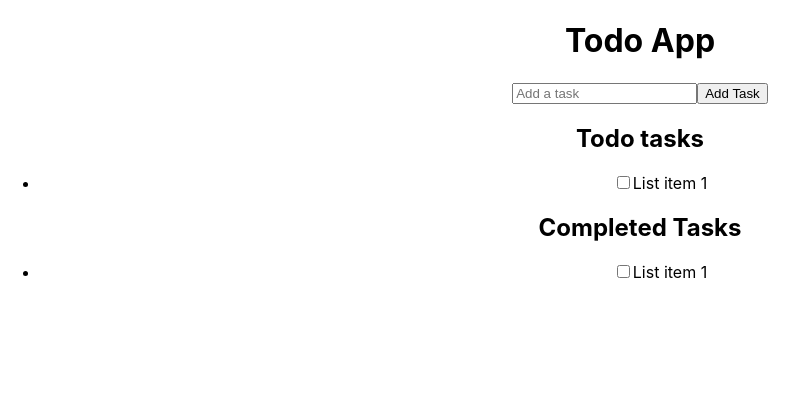
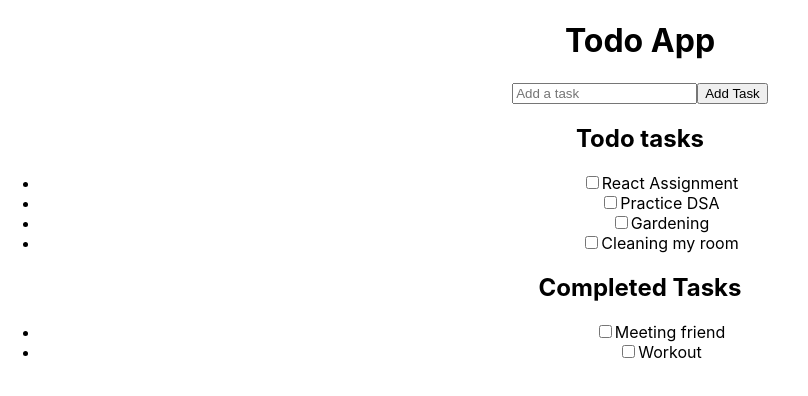
Before and after one commit to pesto-students/p4--indranil-dhanunjayalakshmi, a React (Create React App) app in the folder Week-9/todo-app/: page / in a window 1280 px wide. Shown: the top 396 px of the page, without its empty margins (0-808 px from the left). Built offline with nearby package versions, Linux system fonts and the light colour scheme.

Commit message:
Added the functionality to display the tasks

```diff
--- a/Week-9/todo-app/src/App.js
+++ b/Week-9/todo-app/src/App.js
@@ -1,6 +1,15 @@
 import "./App.css";
 
 function App() {
+  const todoList = [
+    { id: 1, text: "React Assignment", completed: false },
+    { id: 2, text: "Meeting friend", completed: true },
+    { id: 3, text: "Practice DSA", completed: false },
+    { id: 4, text: "Workout", completed: true },
+    { id: 5, text: "Gardening", completed: false },
+    { id: 6, text: "Cleaning my room", completed: false },
+  ];
+
   return (
     <div className="App">
       <div className="heading">
@@ -15,20 +24,28 @@ function App() {
       <div className="todotasks">
         <h2>Todo tasks</h2>
         <ul>
-          <li>
-            <input type="checkbox" className="checkItem" />
-            <span>List item 1</span>
-          </li>
+          {todoList
+            .filter((item) => !item.completed)
+            .map((item) => (
+              <li key={item.id}>
+                <input type="checkbox" className="checkItem" />
+                <span>{item.text}</span>
+              </li>
+            ))}
         </ul>
       </div>
 
       <div className="completedTasks">
         <h2>Completed Tasks</h2>
         <ul>
-          <li>
-            <input type="checkbox" className="checkItem" />
-            <span>List item 1</span>
-          </li>
+          {todoList
+            .filter((item) => item.completed)
+            .map((item) => (
+              <li key={item.id}>
+                <input type="checkbox" className="checkItem" />
+                <span>{item.text}</span>
+              </li>
+            ))}
         </ul>
       </div>
 
```
